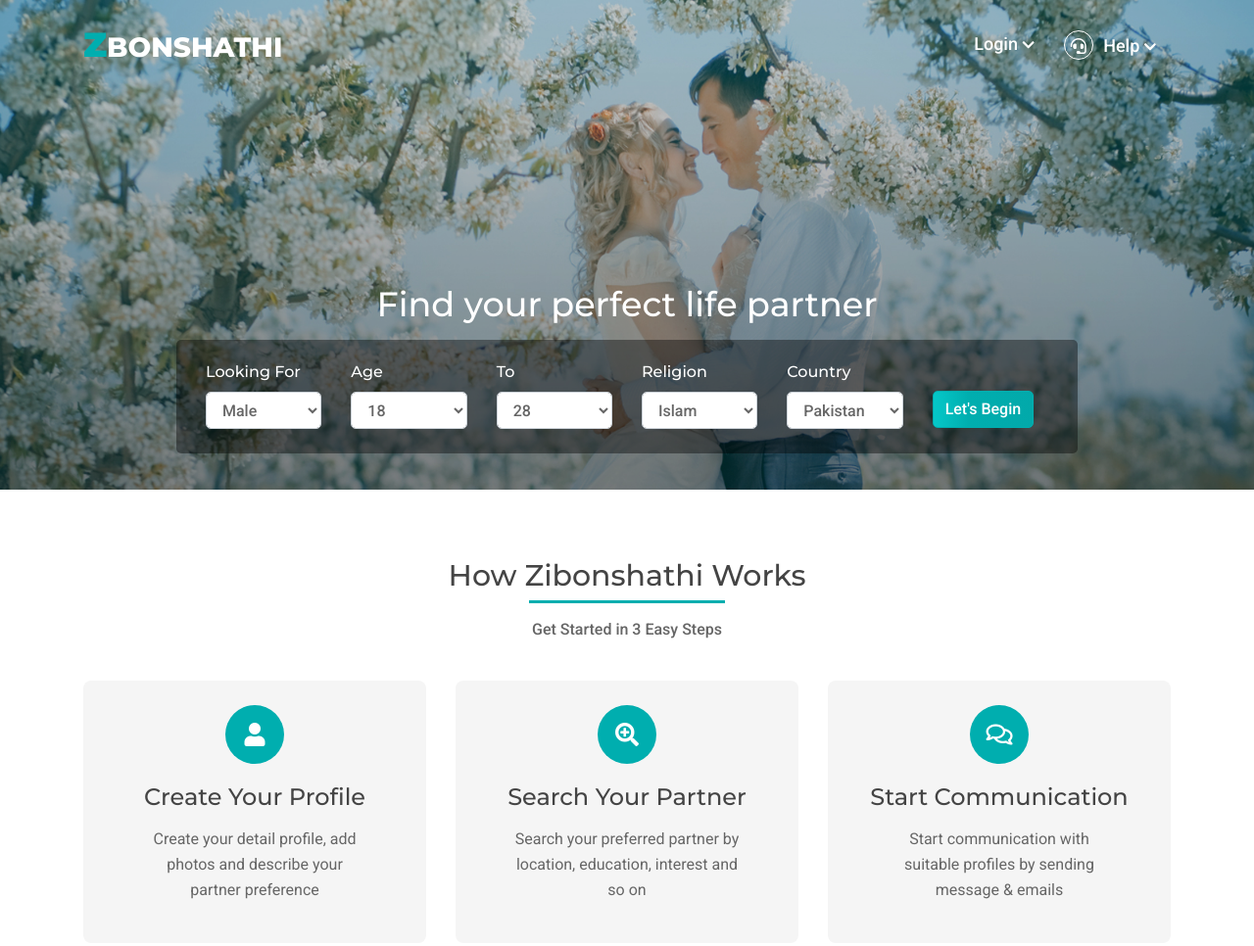
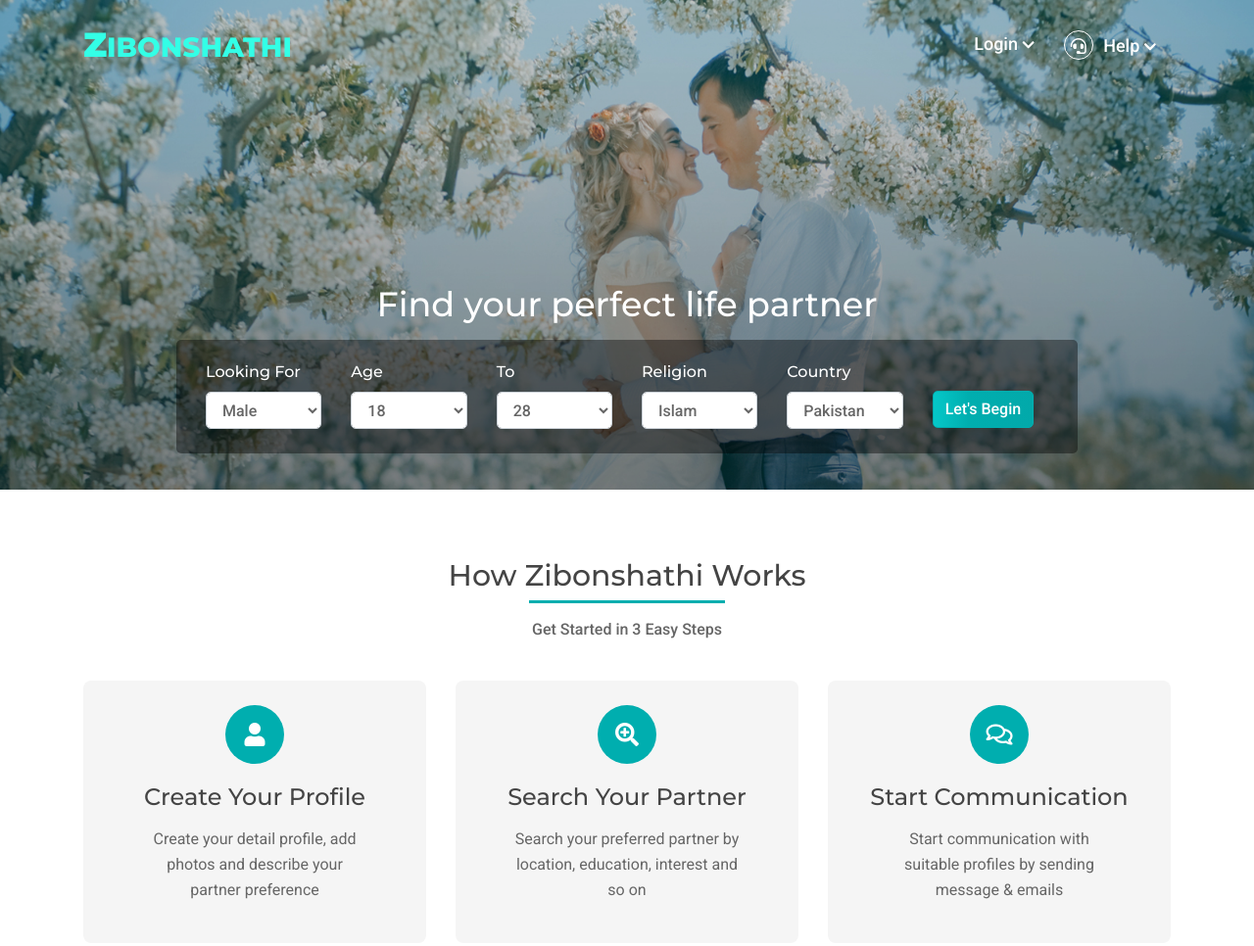
Before and after one commit to utshaweu/Zibonshathi_Matrimonial_New_Home_Page_Design, a plain HTML site: page index.html in a window 1280 px wide. Shown: the top 966 px of the page at 98% size. Drawn offline with Linux system fonts and the light colour scheme.

Commit message:
Zibonshathi logo customized

```diff
--- a/css/style.css
+++ b/css/style.css
@@ -37,7 +37,7 @@ p,span,a{
   z-index: 99;
 }
 .navbar-light .navbar-brand {
-  color: #ffffff;
+  color: #33FFE6;
   font-family: 'Montserrat', sans-serif;
   font-size: 28px;
   font-weight: 800;
@@ -46,7 +46,7 @@ p,span,a{
 .navbar-light .navbar-brand span{
   font-family: 'Montserrat', sans-serif;
   font-weight: 900;
-  color: #00aeaf;
+  color: #33FFE6;
   font-size: 35px;
 }
 .navbar-light .navbar-nav .nav-link {
@@ -64,7 +64,7 @@ p,span,a{
   color: #ffffff;
 }
 .navbar-light .navbar-nav .nav-link:hover{
-  color: #00aeaf;
+  color: #33FFE6;
 }
 .navbar-light .navbar-nav .nav-link i{
   font-size: 14px;
@@ -80,10 +80,10 @@ p,span,a{
   border-radius: 50%;
 }
 .navbar-light .navbar-nav .nav-link:hover .help{
-  border: 1px solid #00aeaf;
+  border: 1px solid #33FFE6;
 }
 .navbar-light .navbar-brand:focus, .navbar-light .navbar-brand:hover {
-  color: #ffffff;
+  color: #33FFE6;
 }
 .login-modal .modal .modal-content{
   padding: 30px 50px;
--- a/index.html
+++ b/index.html
@@ -14,7 +14,7 @@
   <!-- Navbar Part Star -->
   <nav class="navbar navbar-expand-lg navbar-light">
     <div class="container">
-      <a class="navbar-brand" href="#"><span>Z</span>bonshathi</a>
+      <a class="navbar-brand" href="#"><span>Z</span>ibonshathi</a>
     <button class="navbar-toggler" type="button" data-toggle="collapse" data-target="#navbarSupportedContent" aria-controls="navbarSupportedContent" aria-expanded="false" aria-label="Toggle navigation">
       <span class="navbar-toggler-icon"></span>
     </button>
@@ -43,7 +43,7 @@
       <div class="modal-dialog" role="document">
         <div class="modal-content">
           <div class="modal-header">
-            <h5 class="modal-title" id="exampleModalLabel"><span>Z</span>bonshathi</h5>
+            <h5 class="modal-title" id="exampleModalLabel"><span>Z</span>ibonshathi</h5>
 
             <button type="button" class="close" data-dismiss="modal" aria-label="Close">
               <span aria-hidden="true">&times;</span>
```
